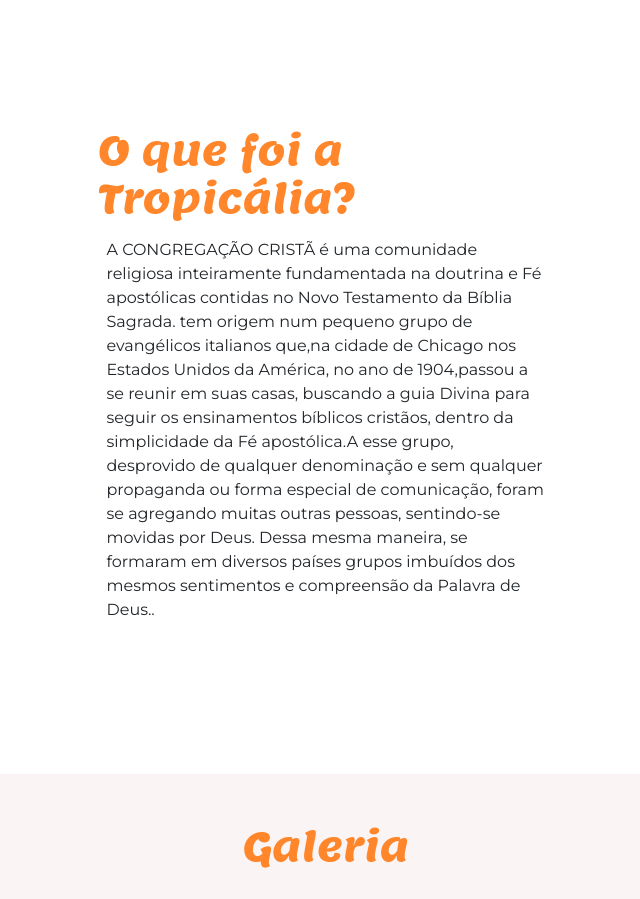
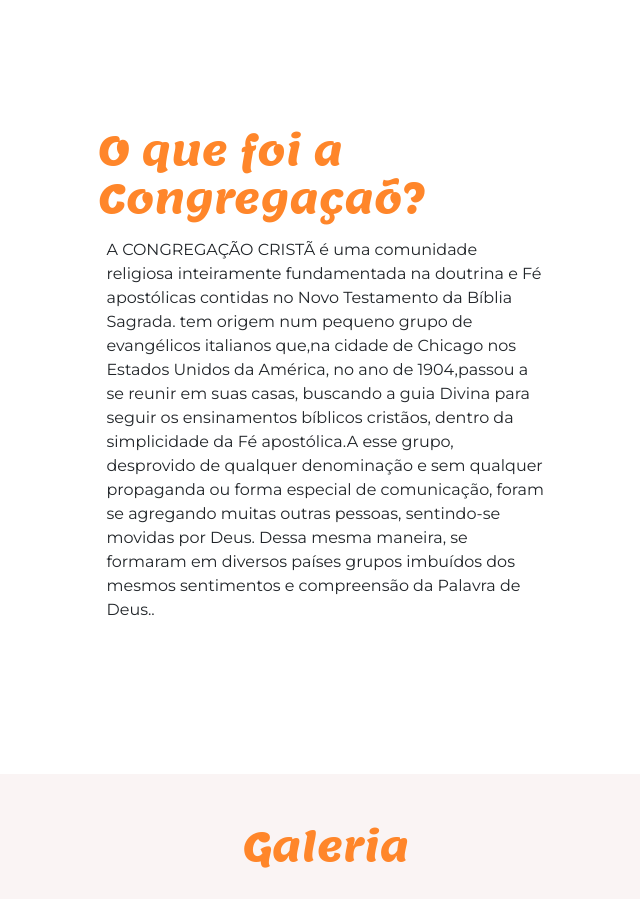
Before and after one commit to Nycolly-c/Hist-ria-ccb, a plain HTML site: page index.html in a window 1280 px wide. Shown: the part 920-1819 px from the top of the page, without its empty margins (314-954 px from the left). Drawn offline with nearby package versions, Linux system fonts and the light colour scheme; a script that the page names is missing.

Commit message:
Update index.html

```diff
--- a/index.html
+++ b/index.html
@@ -45,7 +45,7 @@
         <section id="tropicalia" class="my-5 pt-6 secao-tropicalia">
             <div class="container d-flex align-items-center ">
                   <div class="col-5">
-                    <h2>O que foi a Tropicália?</h2>
+                    <h2>O que foi a Congregaçaõ?</h2>
                     <p class="p-2">A CONGREGAÇÃO CRISTÃ é uma comunidade religiosa inteiramente fundamentada na doutrina e Fé apostólicas contidas no Novo Testamento da Bíblia Sagrada. tem origem
                         num pequeno grupo de evangélicos italianos que,na cidade de Chicago nos Estados Unidos da América, no ano de 1904,passou a se reunir em suas casas, buscando a
                         guia Divina para seguir os ensinamentos bíblicos cristãos, dentro da simplicidade da Fé apostólica.A esse grupo, desprovido de qualquer denominação e
```
